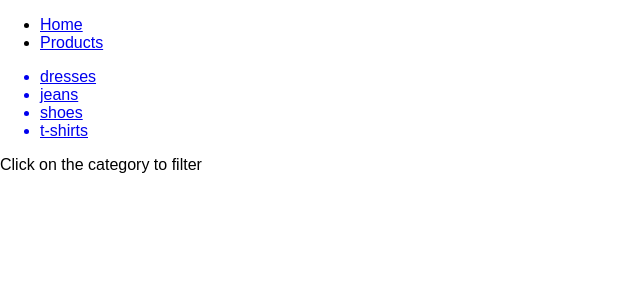
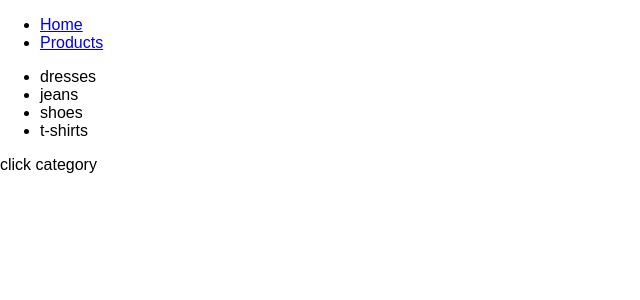
Before and after one commit to dillon2013/shareight-test, a React (Create React App) app: page /products in a window 1280 px wide. Shown: the top 300 px of the page, without its empty margins (0-640 px from the left). Built offline with nearby package versions, Linux system fonts and the light colour scheme.

Commit message:
rearrange folder structure and add redux

```diff
--- a/src/App.js
+++ b/src/App.js
@@ -1,54 +1,16 @@
 import React, { Component } from 'react';
 import {BrowserRouter as Router, Link, Route, Switch} from 'react-router-dom';
-import data from './data/products';
-
-
-function Home () {
-  return (
-    <div>
-      <p>this is the home page</p>
-    </div>
-  )
-}
-
-function Product ({match}) {
-  return (
-    <div>
-      {data.products.filter(product => product.type === match.params.productType).map(product => (
-        <p key={product.name}>{ product.name }</p>
-      ))}
-    </div>
-  )
-}
-
-function ProductLanding (props) {
-  return (
-    <div>Click on the category to filter</div>
-  )
-}
-
-function Products ({match}) {
-  let productTypes = ['dresses', 'jeans', 'shoes', 't-shirts'];
-  return (
-    <div>
-        <ul>
-          {productTypes.map(productType => (
-            <Link key={productType} to={`/products/${productType}`}>
-              <li>{ productType }</li>
-            </Link>
-          ))}
-        </ul>
-        <Route exact path={match.path} component={ProductLanding} />
-        <Route path={`${match.path}/:productType`} component={Product} />
-    </div>
-  )
-}
+import { Provider } from 'react-redux';
+import Home from './home/Home';
+import Products from './products/Products';
+import store from './store';
 
 
 class App extends Component {
   render() {
     return (
       <Router>
+        <Provider store={store}>
         <div>
           <ul>
             <li><Link to="/">Home</Link></li>
@@ -58,7 +20,8 @@ class App extends Component {
             <Route exact path="/" component={Home}/>
             <Route path="/products" component={Products}/>
           </Switch>
-      </div>
+        </div>
+        </Provider>
       </Router>
     );
   }
--- /dev/null
+++ b/src/actionCreators.js
@@ -0,0 +1,8 @@
+import { FILTER_PRODUCTS } from './actions';
+
+export function filterProducts (filter) {
+    return {
+        type: FILTER_PRODUCTS,
+        payload: filter
+    }
+}
--- /dev/null
+++ b/src/actions.js
@@ -0,0 +1 @@
+export const FILTER_PRODUCTS = "FILTER_PRODUCTS";
--- /dev/null
+++ b/src/home/Home.js
@@ -0,0 +1,9 @@
+import React from 'react';
+
+export default function Home () {
+    return (
+      <div>
+        <p>this is the home page</p>
+      </div>
+    )
+  }
--- /dev/null
+++ b/src/products/Products.js
@@ -0,0 +1,28 @@
+import React from 'react';
+import { connect } from 'react-redux';
+import ProductList from './components/ProductList';
+import { filterProducts } from '../actionCreators';
+
+
+function Products ({match, handleProductFilter}) {
+    let productTypes = ['dresses', 'jeans', 'shoes', 't-shirts'];
+    return (
+        <div>
+            <ul>
+            {productTypes.map(productType => (
+                <li key={productType} onClick={handleProductFilter}>{ productType }</li>
+            ))}
+            </ul>
+            <ProductList />
+        </div>
+    )
+}
+
+const mapStateToProps = state => ({products: state.products})
+const mapDispatchToProps = dispatch => ({
+    handleProductFilter(event) {
+      dispatch(filterProducts(event.target.innerHTML))
+    }
+  })
+
+export default connect(mapStateToProps, mapDispatchToProps)(Products)
--- /dev/null
+++ b/src/products/components/ProductList.js
@@ -0,0 +1,22 @@
+import React from 'react';
+import { connect } from 'react-redux';
+
+function ProductList ({filteredProducts}) {
+
+    function FilteredProducts () {
+      if (filteredProducts) {
+        return filteredProducts.map(product => <p key={product.name}>{ product.name }</p>)
+      }
+      return <p>click category</p>
+    }
+
+    return (
+      <div>
+        <FilteredProducts/>
+      </div>
+    )
+}
+
+const mapStateToProps = state => ({filteredProducts: state.filteredProducts});
+
+export default connect(mapStateToProps)(ProductList)
--- /dev/null
+++ b/src/reducers.js
@@ -0,0 +1,20 @@
+import data from './data/products';
+import { FILTER_PRODUCTS } from './actions';
+
+const DEFAULT_STATE = data;
+
+const filterProducts = (state, action) => {
+    let filteredProducts = state.products.filter(product => product.type === action.payload);
+    return Object.assign({}, state, {filteredProducts})
+}
+
+const rootReducer = (state = DEFAULT_STATE, action) => {
+    switch (action.type) {
+        case FILTER_PRODUCTS:
+            return filterProducts(state, action);
+        default:
+            return state
+    }
+}
+
+export default rootReducer;
--- /dev/null
+++ b/src/store.js
@@ -0,0 +1,6 @@
+import { createStore } from 'redux';
+import reducer from './reducers';
+
+const store = createStore(reducer);
+
+export default store;
```
Also changed, not shown: src/products/components/ProductLanding.js (added, +7 -0 lines).
